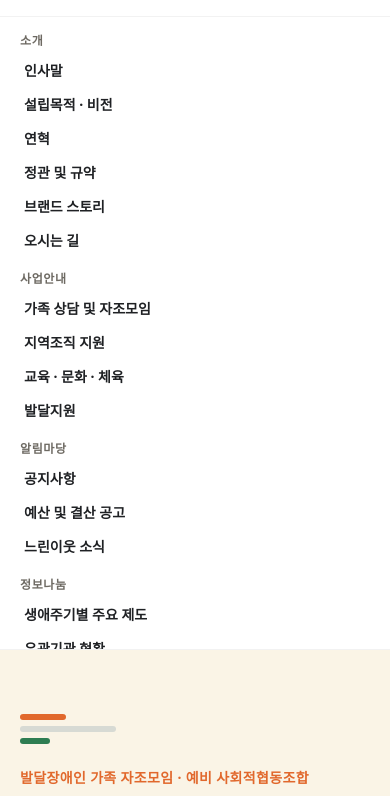
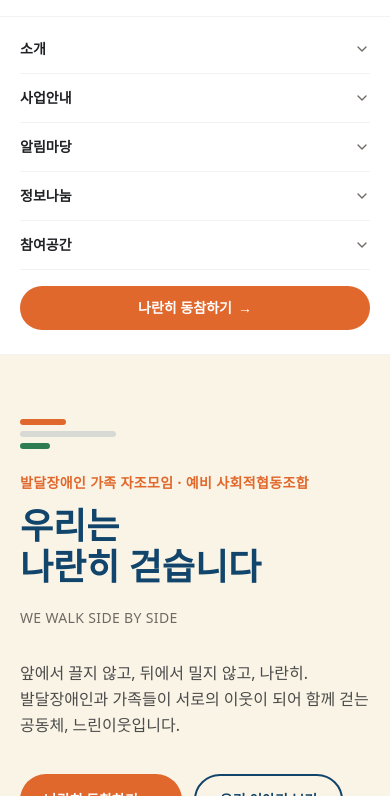
Before and after one commit to neuriniut/neuriniut-homepage, a plain HTML site: page index.html in a window 390 px wide. Both pictures are taken after a click on the button "메뉴 열기". Shown: the part 48-844 px from the top of the page. Drawn offline with nearby package versions, Linux system fonts and the light colour scheme.

Commit message:
Add files via upload

```diff
--- a/index.html
+++ b/index.html
@@ -49,9 +49,14 @@
   }
   .photo-guide .tag { background: #1F2124; color: #fff; }
 
-  /* 드롭다운 메뉴 */
+  /* 드롭다운 메뉴 (데스크톱) */
   .nav-drop { opacity: 0; visibility: hidden; transform: translateY(4px); transition: all .15s ease; }
   .nav-item:hover .nav-drop, .nav-item:focus-within .nav-drop { opacity: 1; visibility: visible; transform: translateY(0); }
+
+  /* 아코디언 메뉴 (모바일) */
+  .acc-icon { transition: transform .18s ease; }
+  .acc-header[aria-expanded="true"] .acc-icon { transform: rotate(180deg); }
+  .acc-panel[hidden] { display: none; }
 </style>
 </head>
 <body class="bg-white text-meok antialiased">
@@ -138,12 +143,17 @@
     </div>
   </div>
 
-  <!-- 모바일 메뉴 -->
+  <!-- 모바일 메뉴 (아코디언: 한 번에 하나의 대분류만 펼쳐져서 가독성 확보) -->
   <nav id="mobileMenu" class="lg:hidden hidden border-t border-black/5 bg-white max-h-[75vh] overflow-y-auto">
-    <div class="max-w-7xl mx-auto px-5 py-4 text-sm">
-      <div class="mb-4">
-        <p class="text-dolhoe text-xs font-bold tracking-wider mb-2">소개</p>
-        <div class="flex flex-col gap-1.5 pl-1 font-semibold">
+    <div class="max-w-7xl mx-auto px-5 py-2 text-sm">
+
+      <div class="border-b border-black/5">
+        <button type="button" class="acc-header w-full flex items-center justify-between py-3.5 text-left" aria-expanded="false" aria-controls="acc-intro">
+          <span class="font-bold text-meok">소개</span>
+          <svg class="acc-icon w-4 h-4 text-dolhoe" viewBox="0 0 24 24" fill="none" stroke="currentColor" stroke-width="2" stroke-linecap="round" stroke-linejoin="round" aria-hidden="true"><path d="M6 9l6 6 6-6"/></svg>
+        </button>
+        <div id="acc-intro" class="acc-panel" hidden>
+          <div class="flex flex-col gap-1.5 pb-4 pl-1 font-semibold">
             <a href="#intro" class="py-1">인사말</a>
             <a href="#intro" class="py-1">설립목적 · 비전</a>
             <a href="#intro" class="py-1">연혁</a>
@@ -152,38 +162,69 @@
             <a href="#intro" class="py-1">오시는 길</a>
           </div>
         </div>
-      <div class="mb-4">
-        <p class="text-dolhoe text-xs font-bold tracking-wider mb-2">사업안내</p>
-        <div class="flex flex-col gap-1.5 pl-1 font-semibold">
+      </div>
+
+      <div class="border-b border-black/5">
+        <button type="button" class="acc-header w-full flex items-center justify-between py-3.5 text-left" aria-expanded="false" aria-controls="acc-programs">
+          <span class="font-bold text-meok">사업안내</span>
+          <svg class="acc-icon w-4 h-4 text-dolhoe" viewBox="0 0 24 24" fill="none" stroke="currentColor" stroke-width="2" stroke-linecap="round" stroke-linejoin="round" aria-hidden="true"><path d="M6 9l6 6 6-6"/></svg>
+        </button>
+        <div id="acc-programs" class="acc-panel" hidden>
+          <div class="flex flex-col gap-1.5 pb-4 pl-1 font-semibold">
             <a href="#programs" class="py-1">가족 상담 및 자조모임</a>
             <a href="#programs" class="py-1">지역조직 지원</a>
             <a href="#programs" class="py-1">교육 · 문화 · 체육</a>
             <a href="#programs" class="py-1">발달지원</a>
           </div>
         </div>
-      <div class="mb-4">
-        <p class="text-dolhoe text-xs font-bold tracking-wider mb-2">알림마당</p>
-        <div class="flex flex-col gap-1.5 pl-1 font-semibold">
+      </div>
+
+      <div class="border-b border-black/5">
+        <button type="button" class="acc-header w-full flex items-center justify-between py-3.5 text-left" aria-expanded="false" aria-controls="acc-notices">
+          <span class="font-bold text-meok">알림마당</span>
+          <svg class="acc-icon w-4 h-4 text-dolhoe" viewBox="0 0 24 24" fill="none" stroke="currentColor" stroke-width="2" stroke-linecap="round" stroke-linejoin="round" aria-hidden="true"><path d="M6 9l6 6 6-6"/></svg>
+        </button>
+        <div id="acc-notices" class="acc-panel" hidden>
+          <div class="flex flex-col gap-1.5 pb-4 pl-1 font-semibold">
             <a href="#notices" class="py-1">공지사항</a>
             <a href="#notices" class="py-1">예산 및 결산 공고</a>
             <a href="#notices" class="py-1">느린이웃 소식</a>
           </div>
         </div>
-      <div class="mb-4">
-        <p class="text-dolhoe text-xs font-bold tracking-wider mb-2">정보나눔</p>
-        <div class="flex flex-col gap-1.5 pl-1 font-semibold">
+      </div>
+
+      <div class="border-b border-black/5">
+        <button type="button" class="acc-header w-full flex items-center justify-between py-3.5 text-left" aria-expanded="false" aria-controls="acc-info">
+          <span class="font-bold text-meok">정보나눔</span>
+          <svg class="acc-icon w-4 h-4 text-dolhoe" viewBox="0 0 24 24" fill="none" stroke="currentColor" stroke-width="2" stroke-linecap="round" stroke-linejoin="round" aria-hidden="true"><path d="M6 9l6 6 6-6"/></svg>
+        </button>
+        <div id="acc-info" class="acc-panel" hidden>
+          <div class="flex flex-col gap-1.5 pb-4 pl-1 font-semibold">
             <a href="#info" class="py-1">생애주기별 주요 제도</a>
             <a href="#info" class="py-1">유관기관 현황</a>
             <a href="#info" class="py-1">자료실</a>
           </div>
         </div>
-      <div class="mb-2">
-        <p class="text-dolhoe text-xs font-bold tracking-wider mb-2">참여공간</p>
-        <div class="flex flex-col gap-1.5 pl-1 font-semibold">
+      </div>
+
+      <div class="border-b border-black/5">
+        <button type="button" class="acc-header w-full flex items-center justify-between py-3.5 text-left" aria-expanded="false" aria-controls="acc-join">
+          <span class="font-bold text-meok">참여공간</span>
+          <svg class="acc-icon w-4 h-4 text-dolhoe" viewBox="0 0 24 24" fill="none" stroke="currentColor" stroke-width="2" stroke-linecap="round" stroke-linejoin="round" aria-hidden="true"><path d="M6 9l6 6 6-6"/></svg>
+        </button>
+        <div id="acc-join" class="acc-panel" hidden>
+          <div class="flex flex-col gap-1.5 pb-4 pl-1 font-semibold">
             <a href="#join" class="py-1">조합원 가입 안내</a>
             <a href="#join" class="py-1">문의 및 건의사항</a>
             <a href="#join" class="py-1 text-ongi">자원봉사 및 후원 →</a>
           </div>
+        </div>
+      </div>
+
+      <div class="py-4">
+        <a href="#join" class="flex items-center justify-center gap-1.5 bg-ongi hover:bg-ongi/90 text-white text-sm font-bold px-4 py-3 rounded-full transition-colors">
+          나란히 동참하기 <span aria-hidden="true">→</span>
+        </a>
       </div>
     </div>
   </nav>
@@ -658,7 +699,27 @@
     const isHidden = mobileMenu.classList.toggle('hidden');
     menuBtn.setAttribute('aria-expanded', String(!isHidden));
   });
-  mobileMenu.querySelectorAll('a').forEach(a => a.addEventListener('click', () => mobileMenu.classList.add('hidden')));
+  mobileMenu.querySelectorAll('a').forEach(a => a.addEventListener('click', () => {
+    mobileMenu.classList.add('hidden');
+    menuBtn.setAttribute('aria-expanded', 'false');
+  }));
+
+  // 아코디언: 한 번에 하나의 대분류만 펼쳐지도록 (가독성 확보)
+  const accHeaders = mobileMenu.querySelectorAll('.acc-header');
+  accHeaders.forEach(header => {
+    header.addEventListener('click', () => {
+      const panel = document.getElementById(header.getAttribute('aria-controls'));
+      const isOpen = header.getAttribute('aria-expanded') === 'true';
+      accHeaders.forEach(h => {
+        h.setAttribute('aria-expanded', 'false');
+        document.getElementById(h.getAttribute('aria-controls')).hidden = true;
+      });
+      if (!isOpen) {
+        header.setAttribute('aria-expanded', 'true');
+        panel.hidden = false;
+      }
+    });
+  });
 </script>
 </body>
 </html>
```
Lines whose indentation alone changed are shown as unchanged.
